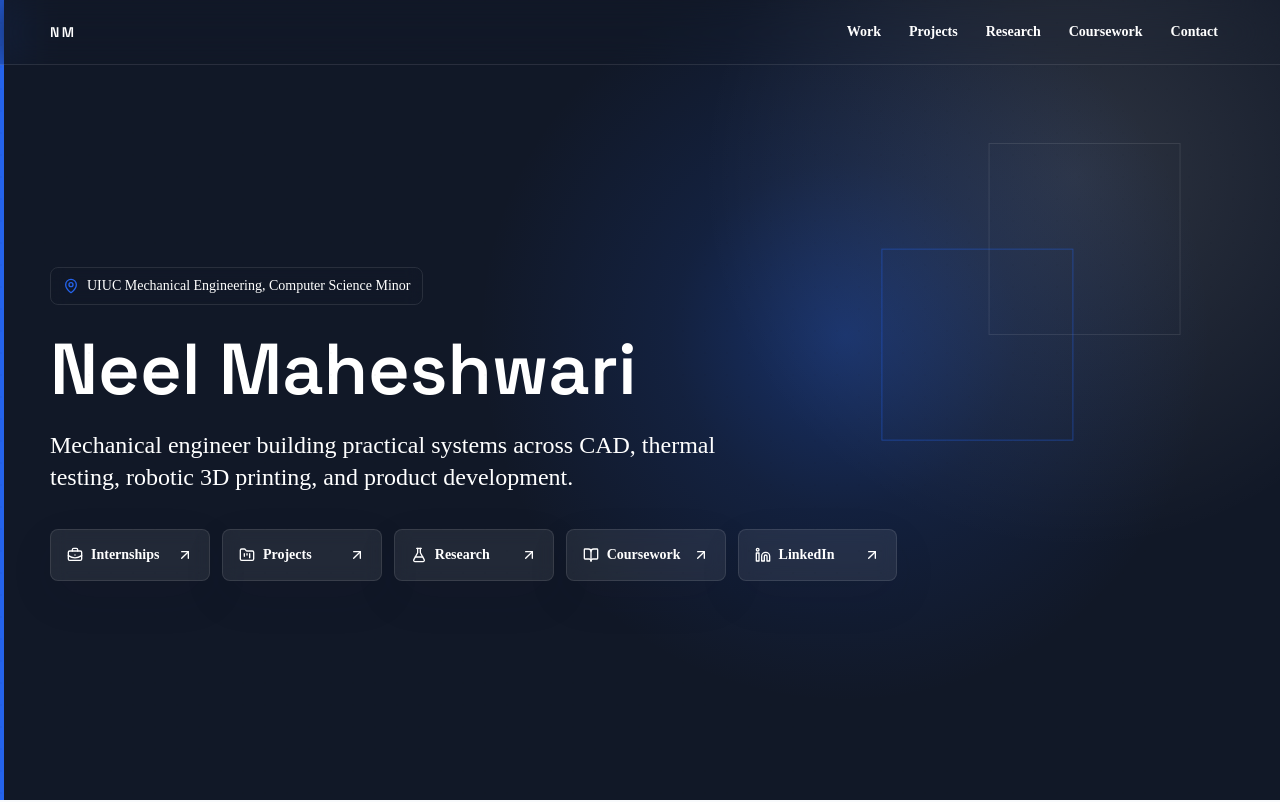
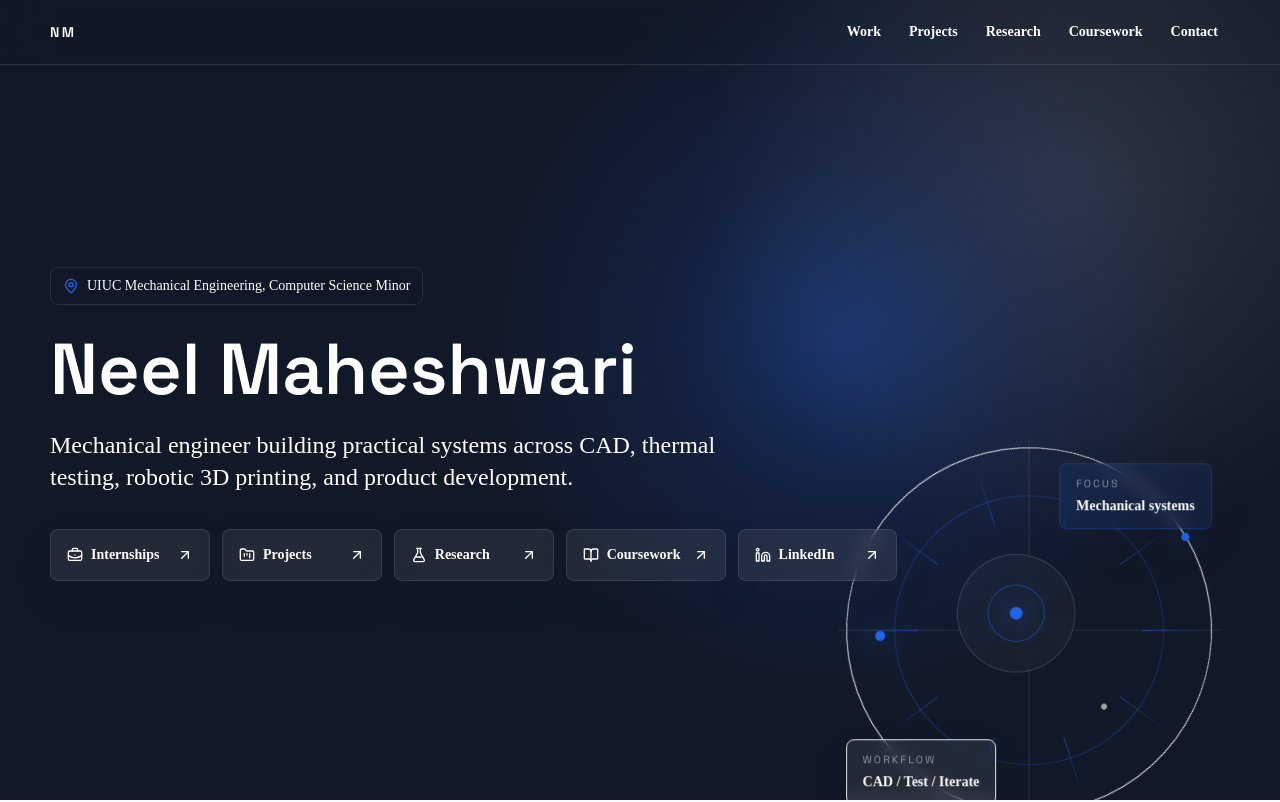
Before and after one commit to NeelMaheshwari5/website-portfolio, a Next.js app: page / in a window 1280 px wide. Shown: the top 802 px of the page. Built offline with nearby package versions, Linux system fonts and the light colour scheme.

Commit message:
Refine homepage hero visual

```diff
--- a/app/page.tsx
+++ b/app/page.tsx
@@ -353,7 +353,6 @@ export default function Home() {
           });
         }}
       >
-        <div className="absolute inset-y-0 left-0 w-1 bg-teal" />
         <div
           className="absolute inset-0 transition-[background] duration-300"
           style={{
@@ -361,15 +360,60 @@ export default function Home() {
           }}
         />
         <motion.div
-          className="absolute right-[8%] top-[18%] hidden h-48 w-48 border border-white/10 lg:block"
-          animate={{ x: (cursor.x - 50) * 0.16, y: (cursor.y - 50) * 0.12 }}
-          transition={{ type: "spring", stiffness: 45, damping: 18 }}
-        />
-        <motion.div
-          className="absolute right-[16%] top-[31%] hidden h-48 w-48 border border-teal/45 lg:block"
-          animate={{ x: (cursor.x - 50) * -0.1, y: (cursor.y - 50) * -0.08 }}
-          transition={{ type: "spring", stiffness: 45, damping: 18 }}
-        />
+          className="pointer-events-none absolute right-[3%] top-[52%] hidden h-[430px] w-[430px] -translate-y-1/2 lg:block"
+          animate={{ x: (cursor.x - 50) * 0.13, y: (cursor.y - 50) * 0.1 }}
+          transition={{ type: "spring", stiffness: 42, damping: 20 }}
+          aria-hidden="true"
+        >
+          <div className="absolute inset-0 rounded-full bg-teal/8 blur-3xl" />
+          <motion.div
+            className="absolute inset-8 rounded-full border border-white/12"
+            animate={{ rotate: 360 }}
+            transition={{ duration: 42, repeat: Infinity, ease: "linear" }}
+          >
+            <span className="absolute -top-1 left-1/2 h-2 w-2 -translate-x-1/2 rounded-full bg-teal shadow-[0_0_24px_rgba(37,99,235,0.9)]" />
+            <span className="absolute bottom-12 right-8 h-2 w-2 rounded-full bg-white/70" />
+          </motion.div>
+          <motion.div
+            className="absolute inset-20 rounded-full border border-teal/35"
+            animate={{ rotate: -360 }}
+            transition={{ duration: 58, repeat: Infinity, ease: "linear" }}
+          >
+            <span className="absolute left-4 top-8 h-2.5 w-2.5 rounded-full bg-teal shadow-[0_0_28px_rgba(37,99,235,0.8)]" />
+            <span className="absolute bottom-6 left-1/2 h-1.5 w-1.5 rounded-full bg-white/60" />
+          </motion.div>
+          <div className="absolute left-1/2 top-6 h-[calc(100%-3rem)] w-px -translate-x-1/2 bg-white/10" />
+          <div className="absolute left-6 top-1/2 h-px w-[calc(100%-3rem)] -translate-y-1/2 bg-white/10" />
+          {Array.from({ length: 10 }).map((_, index) => (
+            <span
+              key={index}
+              className="absolute left-1/2 top-1/2 h-px w-16 origin-left bg-gradient-to-r from-teal/55 to-transparent"
+              style={{
+                transform: `rotate(${index * 36}deg) translateX(112px)`
+              }}
+            />
+          ))}
+          <motion.div
+            className="absolute left-[34%] top-[33%] h-28 w-28 rounded-full border border-white/15 bg-white/[0.035] backdrop-blur"
+            animate={{ scale: [1, 1.06, 1], opacity: [0.75, 1, 0.75] }}
+            transition={{ duration: 4.5, repeat: Infinity, ease: "easeInOut" }}
+          >
+            <div className="absolute inset-7 rounded-full border border-teal/50" />
+            <div className="absolute left-1/2 top-1/2 h-3 w-3 -translate-x-1/2 -translate-y-1/2 rounded-full bg-teal shadow-[0_0_26px_rgba(37,99,235,0.9)]" />
+          </motion.div>
+          <div className="absolute bottom-10 left-8 rounded-[8px] border border-white/12 bg-white/[0.075] px-4 py-3 shadow-panel backdrop-blur">
+            <p className="font-display text-[0.66rem] uppercase tracking-[0.2em] text-white/50">
+              Workflow
+            </p>
+            <p className="mt-1 text-sm font-semibold text-white">CAD / Test / Iterate</p>
+          </div>
+          <div className="absolute right-8 top-12 rounded-[8px] border border-teal/30 bg-teal/10 px-4 py-3 shadow-panel backdrop-blur">
+            <p className="font-display text-[0.66rem] uppercase tracking-[0.2em] text-white/50">
+              Focus
+            </p>
+            <p className="mt-1 text-sm font-semibold text-white">Mechanical systems</p>
+          </div>
+        </motion.div>
         <div className="section-shell relative z-10 flex min-h-[calc(100vh-4rem)] items-center pb-20 pt-16">
           <motion.div
             className="max-w-4xl"
```
